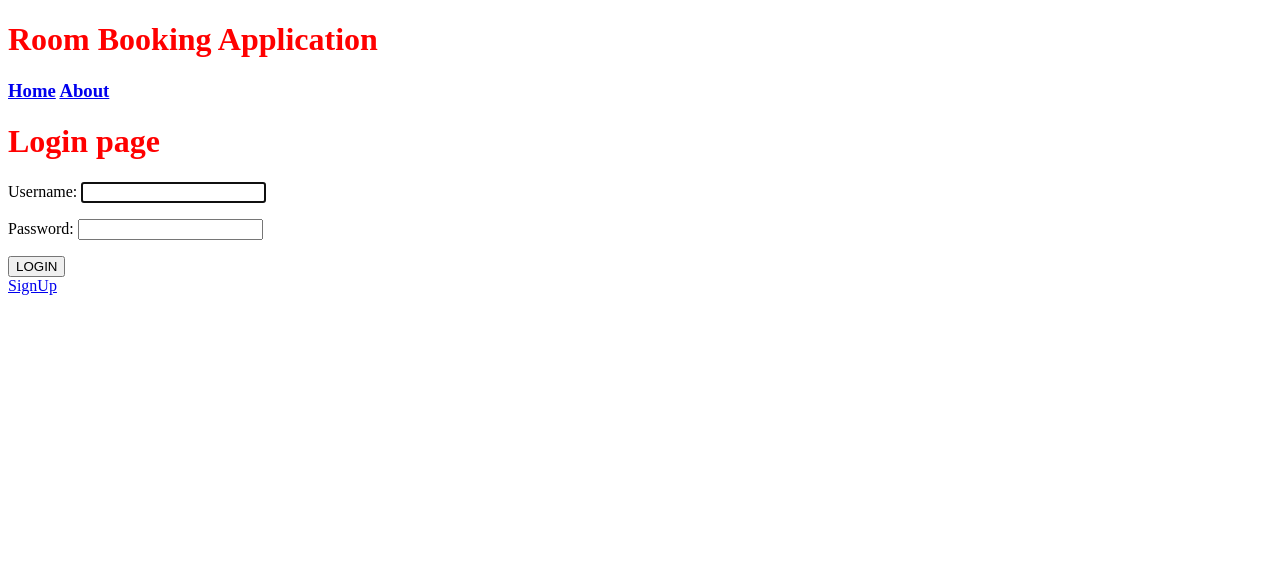
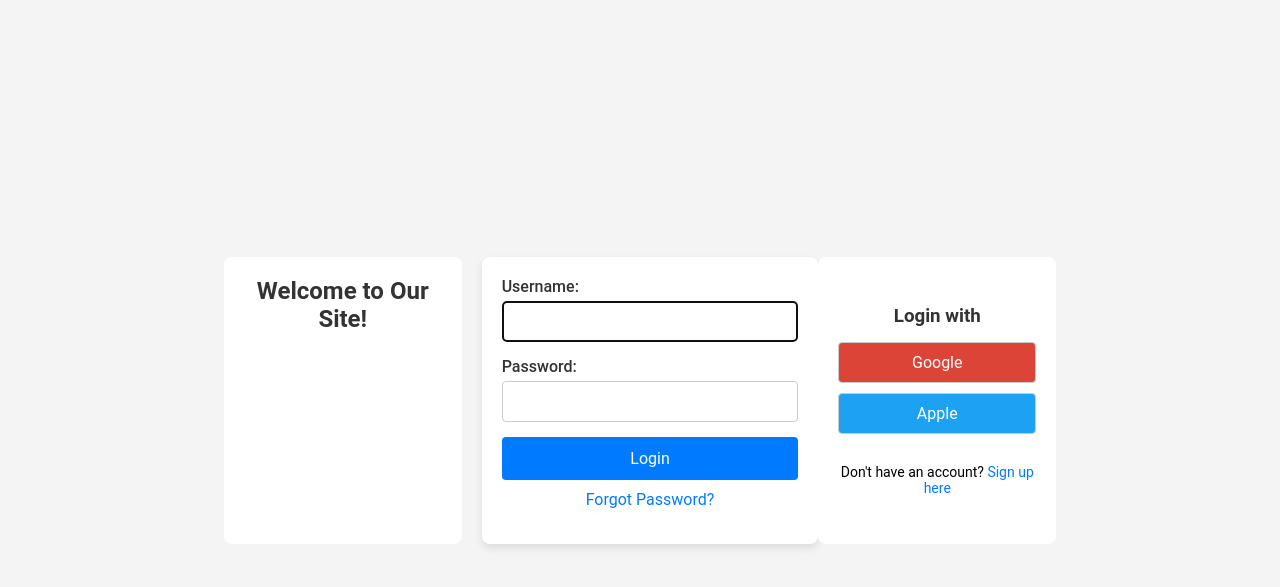
Before and after one commit to aruna-hk/RoomBooking, a Django app: page /accounts/login/ in a window 1280 px wide. Shown: the top 587 px of the page. Run offline with Django 4.2, Linux system fonts and the light colour scheme.

Commit message:
update login template to include redirection {% url <destination %}

```diff
--- a/static/css/styles.css
+++ b/static/css/styles.css
@@ -71,18 +71,18 @@
     color: #333;
 }
 
-.input-group {
+form > div {
     margin-bottom: 15px;
 }
 
-.input-group label {
+form > div label {
     display: block;
     margin-bottom: 5px;
     font-weight: 500;
     color: #333;
 }
 
-.input-group input {
+form > div input {
     width: 100%;
     padding: 10px;
     border: 1px solid #ccc;
@@ -90,7 +90,7 @@
     font-size: 16px;
 }
 
-.login-btn {
+.login-btn, .register-btn {
     width: 100%;
     padding: 12px;
     background-color: #007BFF;
--- a/templates/registration/login.html
+++ b/templates/registration/login.html
@@ -1,9 +1,10 @@
-{% extends "base.html" %}
-{% block content %}
-<h1> Login page</h1>
-<form action={% url 'login' %} method='POST' %}>{% csrf_token %}
-        {{form.as_p}}
-        <input type=submit value='LOGIN'>
+{% extends 'registration_base.html' %}
+{% block reg_content %}
+<form action="" method="post">{% csrf_token %}
+    {{form.as_div}}
+    <input type=submit class='login-btn' value=Login>
+    <div class="forgot-password">
+        <a href={% url 'password_reset' %}>Forgot Password?</a>
+    </div>
 </form>
-<a href={% url 'register' %}>SignUp</a>
-{% endblock content %}
+{% endblock reg_content %}
--- /dev/null
+++ b/templates/registration_base.html
@@ -0,0 +1,41 @@
+{% load static %}
+<!DOCTYPE html>
+<html lang="en">
+<head>
+    <meta charset="UTF-8">
+    <meta name="viewport" content="width=device-width, initial-scale=1.0">
+    <title>Login Page</title>
+    <link rel="stylesheet" href="{% static 'css/styles.css' %}">
+</head>
+<body>
+    <main class="container">
+        <aside class="left-aside">
+            <div class="demo">
+                <h2>Welcome to Our Site!</h2>
+            </div>
+        </aside>
+
+        <section class="center">
+            {% block reg_content %}
+            {% endblock reg_content %}
+        </section>
+
+        <aside class="right-aside">
+            <div class="auth-buttons">
+                {% block loginorregister %}
+                <h3>Login with</h3>
+                {% endblock loginorregister %}
+                <button class="social-btn google">Google</button>
+                <button class="social-btn twitter">Apple</button>
+            </div>
+            <div class="sign-up">
+            {% block logreg %}
+                <p>Don't have an account? <a href="{% url 'register' %}">Sign up here</a></p>
+            {% endblock logreg %}
+            </div>
+        </aside>
+    </main>
+    <footer>
+    </footer>
+</body>
+</html>
```
Also changed, not shown: templates/main.html (deleted, +0 -50 lines), templates/register.html (+12 -7 lines), db.sqlite3.
